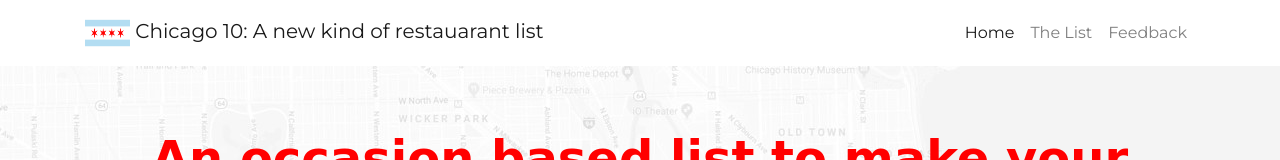
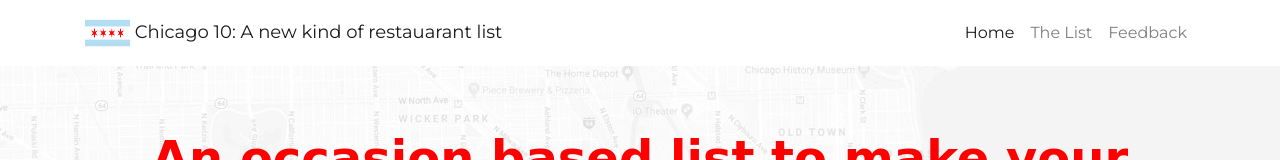
Before and after one commit to kelseyheinen/kelseyheinen.github.io, a plain HTML site: page index.html in a window 1280 px wide. Shown: the top 160 px of the page. Drawn offline with nearby package versions, Linux system fonts and the light colour scheme; a web font is replaced by a local one.

Commit message:
MondayAfternoon3
updatednavbarfont

```diff
--- a/styles.css
+++ b/styles.css
@@ -53,6 +53,11 @@ p {
     margin-bottom: 10;
 }
 /* Navbar Styles */
+/* Edit the font  */
+.navbar-light .navbar-brand {
+    font-family: 'Montserrat', sans-serif;
+    font-size: 18px;
+    }
 /* Resize the chicago flag image */
 .navbar-brand img {
     width: 45px;
```
